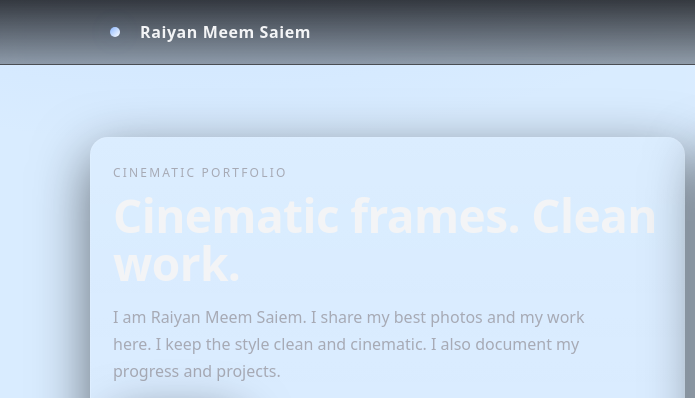
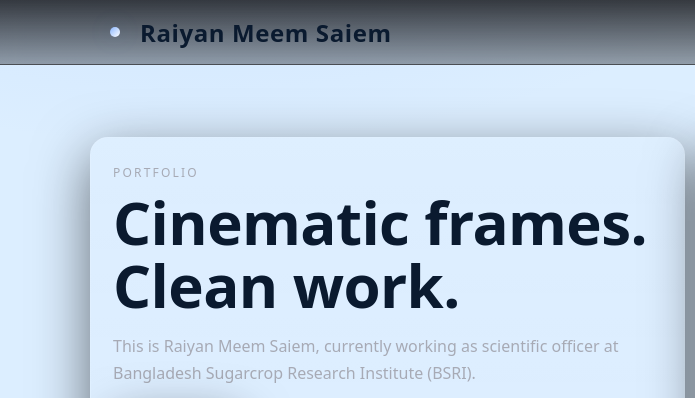
Before and after one commit to rmsaiem/rmsaiem.github.io, a plain HTML site: page index.html in a window 1280 px wide. Shown: the top 398 px of the page, 0-695 px from the left. Drawn offline with Linux system fonts and the light colour scheme.

Commit message:
Update index.html

```diff
--- a/index.html
+++ b/index.html
@@ -8,7 +8,7 @@
 
   <style>
     :root{
-      --bg:#d9ecff;
+     --bg:#dceeff;
       --panel:#0d0e12;
       --text:#f3f4f6;
       --muted:#a7aab5;
@@ -23,7 +23,7 @@
         radial-gradient(1200px 600px at 15% -10%, rgba(120,170,255,.18), transparent 55%),
         radial-gradient(900px 600px at 85% 5%, rgba(255,255,255,.07), transparent 55%),
         var(--bg);
-      color:var(--text);
+     color:#0a1a2f;
       font-family: ui-sans-serif, system-ui, -apple-system, Segoe UI, Roboto, Arial, "Helvetica Neue", sans-serif;
     }
     a{color:inherit;text-decoration:none}
@@ -37,7 +37,7 @@
       border-bottom:1px solid var(--line);
     }
     .nav{display:flex;align-items:center;justify-content:space-between;height:64px}
-    .brand{display:flex;gap:20px;align-items:center;letter-spacing:.6px;font-weight:900}
+    .brand{display:flex;gap:20px;align-items:center;letter-spacing:.6px;font-weight:900;font-size:24px}
     .dot{width:10px;height:10px;border-radius:999px;background:linear-gradient(135deg,#8ab6ff,#ffffff);box-shadow:0 0 24px var(--glow)}
     .links{display:flex;gap:18px;align-items:center;font-weight:650;color:var(--muted)}
     .links a{padding:8px 10px;border-radius:12px;transition:.2s}
@@ -61,7 +61,7 @@
     }
     .hero-left{padding:26px 22px 22px}
     .kicker{color:var(--muted);letter-spacing:2.2px;font-size:12px;text-transform:uppercase}
-    h1{margin:10px 0 8px;font-size:46px;line-height:1.05;letter-spacing:-.6px}
+    h1{margin:10px 0 8px;font-size:60px;line-height:1.05;letter-spacing:-.6px}
     .sub{color:var(--muted);font-size:16px;line-height:1.7;max-width:56ch}
     .cta{display:flex;gap:10px;flex-wrap:wrap;margin-top:16px}
     .cta a{
@@ -183,12 +183,11 @@
   <header class="wrap hero">
     <div class="hero-grid">
       <div class="card hero-left">
-        <div class="kicker">CINEMATIC PORTFOLIO</div>
+        <div class="kicker">PORTFOLIO</div>
         <h1>Cinematic frames. Clean work.</h1>
         <p class="sub">
-          I am Raiyan Meem Saiem. I share my best photos and my work here.
-          I keep the style clean and cinematic. I also document my progress and projects.
-        </p>
+          This is Raiyan Meem Saiem, currently working as scientific officer at Bangladesh Sugarcrop Research Institute (BSRI).
+                 </p>
 
         <div class="cta">
           <a class="primary" href="#work">View Photos</a>
```
